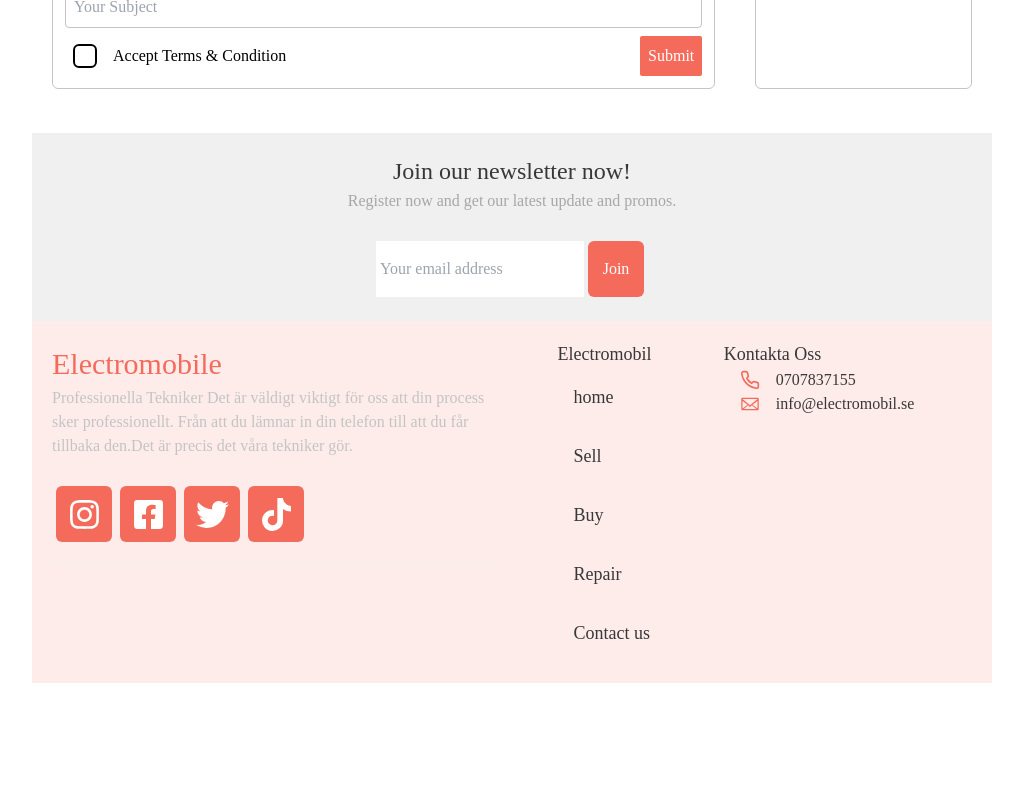
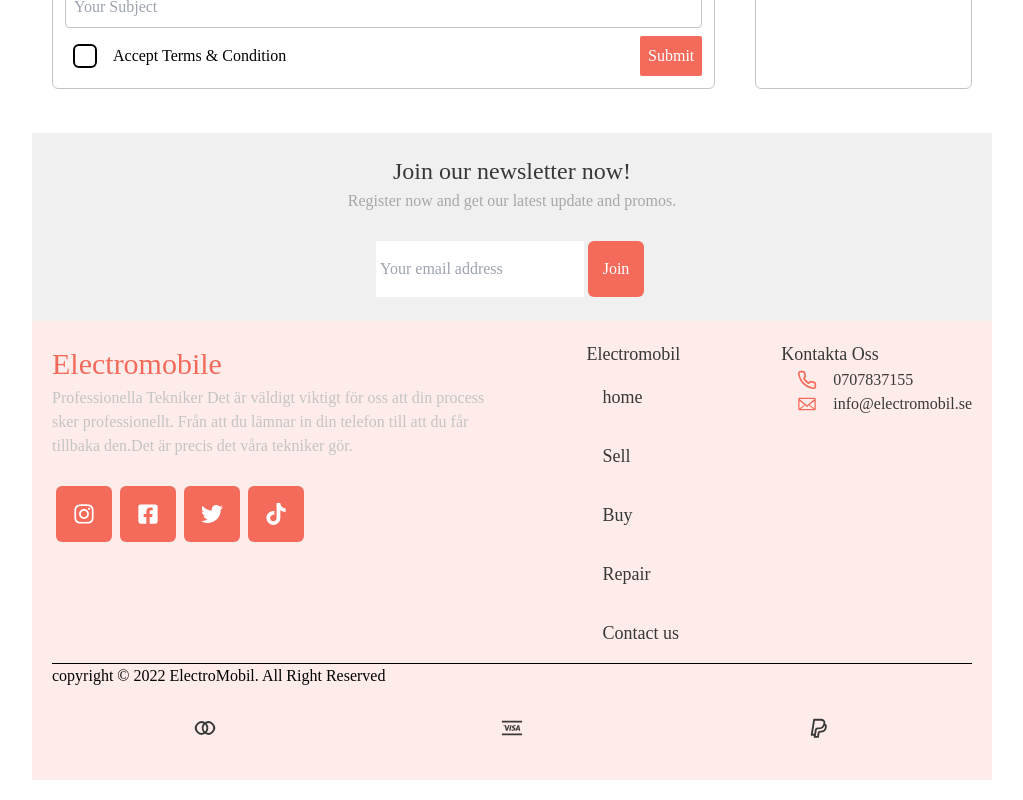
Before and after one commit to TahGue/elctro-client, a Next.js app: page /contactus in a window 1280 px wide. Shown: the part 445-1245 px from the top of the page, without its empty margins (128-1151 px from the left). Before the commit the page ends 1148 px from the top, so only its background shows below. Built offline with nearby package versions, Linux system fonts and the light colour scheme; no server answers.

Commit message:
foter fixes process

```diff
--- a/components/layout/Footer.tsx
+++ b/components/layout/Footer.tsx
@@ -9,40 +9,42 @@ import {
 } from 'react-icons/fa';
 import { FiPhone } from 'react-icons/fi';
 import { GoMail } from 'react-icons/go';
+import { RiMastercardLine, RiPaypalLine, RiVisaFill } from 'react-icons/ri';
 
 import { useSettings } from '../../hooks/useSettings';
 import BoxedIcon from '../../ui/BoxedIcon';
 
 import CategoriesMenu from '../categoriesMenu/CategoriesMenu';
 import MenuLinks from '../menuLinks/MenuLinks';
+import PaymentIcons from '../../ui/PaymentIcons';
 import SubscribeForm from '../subscribe';
 
 export default function Footer() {
   const { companyName, companyEmail, companyTel } = useSettings();
   return (
 
-   <div className='bg-lightprimary  p-5 flex justify-between'>
-
-      <div>
+   <div className='bg-lightprimary  p-5  '>
+     <div className='flex justify-between '>
+      <div className=''>
         <h1 className='text-primary text-3xl'>Electromobile </h1>
         <h4 className=' text-grey w-full max-w-md'>
           Professionella Tekniker Det är väldigt viktigt för oss att din process
           sker professionellt. Från att du lämnar in din telefon till att du får
           tillbaka den.Det är precis det våra tekniker gör.
         </h4>
-        <div className='flex border-b border-lightgreyx2 py-4 '>
+        <div className='flex   py-4 '>
           <ul className='text-primary justify-around flex items-center mt-2'>
             <BoxedIcon>
-              <FaInstagram size={33} />
+              <FaInstagram size={22} />
             </BoxedIcon>
             <BoxedIcon>
-              <FaFacebookSquare size={33} />
+              <FaFacebookSquare size={22} />
             </BoxedIcon>
             <BoxedIcon>
-              <FaTwitter size={33} />
+              <FaTwitter size={22} />
             </BoxedIcon>
             <BoxedIcon>
-              <FaTiktok size={33} />
+              <FaTiktok size={22} />
             </BoxedIcon>
           </ul>
         </div>
@@ -71,7 +73,32 @@ export default function Footer() {
         </a>
       </div>
 
-      <div></div>
+
+
+
+
     </div>
+<div className=' '>
+  <h5 className='border-t border-x-lightgrey'>copyright © 2022 ElectroMobil. All Right Reserved</h5>
+  <div className='   '>
+          <ul className='text-primary justify-around flex items-center mt-2'>
+          <PaymentIcons>
+              <RiMastercardLine size={22} />
+            </PaymentIcons>
+            <PaymentIcons>
+              <RiVisaFill size={22} />
+            </PaymentIcons>
+            <PaymentIcons>
+              <RiPaypalLine size={22} />
+            </PaymentIcons>
+
+
+          </ul>
+        </div>
+</div>
+
+     </div>
+
+
   );
 }
--- /dev/null
+++ b/ui/PaymentIcons.tsx
@@ -0,0 +1,21 @@
+import React, { ReactNode } from 'react';
+
+type Iprops = {
+  children: ReactNode;
+};
+const PaymentIcons = ({ children }: Iprops) => {
+  return (
+    <li
+      className={`
+              text-black hover:text-primary hover:bg-white
+             transition cursor-pointer w-14 h-14 rounded-md
+              flex justify-center items-center
+               m-1
+             `}
+    >
+      {children}
+    </li>
+  );
+};
+
+export default PaymentIcons;
```
